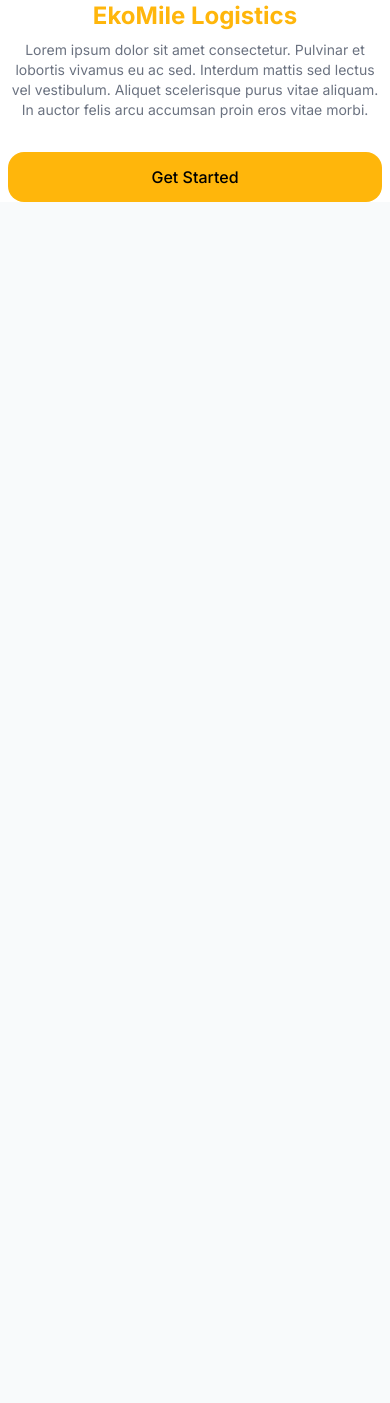
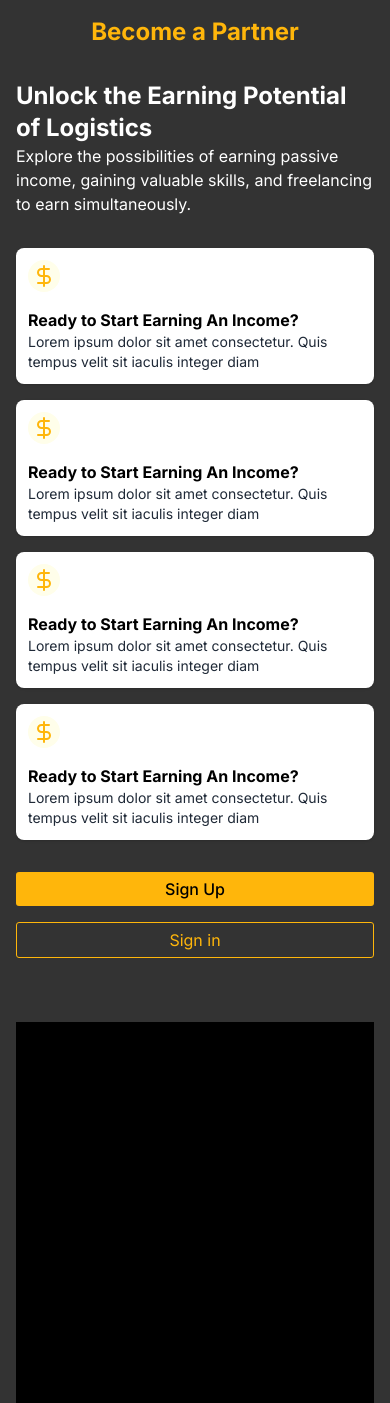
Before and after one commit to ieadeleke/dashboard, a Next.js app: page /start in a window 390 px wide. Shown: the top 1403 px of the page. Before the commit the page ends 844 px from the top, so only its background shows below. Built offline with nearby package versions, Linux system fonts and the light colour scheme.

Commit message:
added responsiveness to become a partner

```diff
--- a/src/components/page_components/landing-page/become-a-partner/index.tsx
+++ b/src/components/page_components/landing-page/become-a-partner/index.tsx
@@ -1,68 +1,84 @@
-import Button from "@/components/buttons"
-import { BuildingIcon, DollarSignIcon, HelpingHandIcon } from "lucide-react"
+import Button from "@/components/buttons";
+import { BuildingIcon, DollarSignIcon, HelpingHandIcon } from "lucide-react";
 
 type PartnerItemProps = {
-    title: string,
-    description: string,
-    icon: JSX.Element
-}
+  title: string;
+  description: string;
+  icon: JSX.Element;
+};
 
 const PartnerItem = (props: PartnerItemProps) => {
-    return <div className="flex flex-col shadow rounded-lg p-3 gap-4 bg-white text-black">
+  return (
+    <div className="flex flex-col shadow rounded-lg p-3 gap-4 bg-white text-black">
       <div className="self-start bg-primary-50 p-1 rounded-full">
-            <DollarSignIcon className='text-primary' />
+        <DollarSignIcon className="text-primary" />
       </div>
 
       <div>
         <h1 className="font-bold">Ready to Start Earning An Income?</h1>
-            <p className="text-sm text-gray-800">Lorem ipsum dolor sit amet consectetur. Quis tempus velit sit iaculis integer diam </p>
+        <p className="text-sm text-gray-800">
+          Lorem ipsum dolor sit amet consectetur. Quis tempus velit sit iaculis
+          integer diam{" "}
+        </p>
       </div>
     </div>
-}
+  );
+};
 
 const data: PartnerItemProps[] = [
   {
     title: "Ready to Start Earning An Income?",
-        description: "Lorem ipsum dolor sit amet consectetur. Quis tempus velit sit iaculis integer diam ",
-        icon: <DollarSignIcon className="text-primary" />
+    description:
+      "Lorem ipsum dolor sit amet consectetur. Quis tempus velit sit iaculis integer diam ",
+    icon: <DollarSignIcon className="text-primary" />,
   },
   {
     title: "Passive Income Made Easy",
-        description: "Lorem ipsum dolor sit amet consectetur. Dictum diam feugiat feugiat ullamcorper mi.",
-        icon: <HelpingHandIcon className="text-primary" />
+    description:
+      "Lorem ipsum dolor sit amet consectetur. Dictum diam feugiat feugiat ullamcorper mi.",
+    icon: <HelpingHandIcon className="text-primary" />,
   },
   {
     title: "Above 18 Years? You too can Earn",
-        description: "Lorem ipsum dolor sit amet consectetur. Donec consequat proin eu felis odio turpis enim commodo egestas.",
-        icon: <BuildingIcon className="text-primary" />
+    description:
+      "Lorem ipsum dolor sit amet consectetur. Donec consequat proin eu felis odio turpis enim commodo egestas.",
+    icon: <BuildingIcon className="text-primary" />,
   },
   {
     title: "Above 18 Years? You too can Earn",
-        description: "Lorem ipsum dolor sit amet consectetur. Donec consequat proin eu felis odio turpis enim commodo egestas.",
-        icon: <BuildingIcon className="text-primary" />
+    description:
+      "Lorem ipsum dolor sit amet consectetur. Donec consequat proin eu felis odio turpis enim commodo egestas.",
+    icon: <BuildingIcon className="text-primary" />,
   },
-]
+];
 
 export const BecomeAPartner = () => {
-    return <div className="flex flex-col gap-16 bg-[#333333] text-white px-16 py-16">
-        <h2 className="text-primary font-bold text-center text-2xl">Become a Partner</h2>
+  return (
+    <div className="flex flex-col gap-8 bg-[#333333] text-white px-4 py-4 md:px-8 md:py-8 md:gap-16">
+      <h2 className="text-primary font-bold text-center text-2xl">
+        Become a Partner
+      </h2>
 
-        <div className="grid grid-cols-2 min-h-[500px] gap-16 items-center">
-
-            <div className='flex flex-col gap-8'>
+      <div className="grid grid-cols-1 gap-16 items-center lg:grid-cols-2">
+        <div className="flex flex-col gap-8">
           <div>
-                    <h1 className="font-bold text-2xl">Unlock the Earning Potential of Logistics</h1>
-                    <p>Explore the possibilities of earning passive income, gaining valuable skills, and freelancing to earn simultaneously.</p>
+            <h1 className="font-bold text-2xl">
+              Unlock the Earning Potential of Logistics
+            </h1>
+            <p>
+              Explore the possibilities of earning passive income, gaining
+              valuable skills, and freelancing to earn simultaneously.
+            </p>
           </div>
 
-                <div className="grid grid-cols-2 grid-rows-2 gap-4">
-                    {data.map((item) => <PartnerItem key={item.title} {...item} />)}
+          <div className="grid grid-cols-1 grid-rows-2 gap-4 md:grid-cols-2">
+            {data.map((item) => (
+              <PartnerItem key={item.title} {...item} />
+            ))}
           </div>
 
-                <div className="flex items-center gap-8 w-[50%]">
-                    <Button className="flex-1">
-                        Sign Up
-                    </Button>
+          <div className="flex flex-col gap-4 md:flex-row md:items-center md:w-[80%] md:gap-8">
+            <Button className="flex-1">Sign Up</Button>
 
             <Button variant="outlined" className="flex-1">
               Sign in
@@ -70,7 +86,8 @@ export const BecomeAPartner = () => {
           </div>
         </div>
 
-            <div className="h-full bg-black" />
+        <div className="h-[500px] bg-black" />
       </div>
     </div>
-}
+  );
+};
--- a/src/pages/start.tsx
+++ b/src/pages/start.tsx
@@ -20,9 +20,9 @@ export default function HomePage() {
           <HeroOptions />
         </div> */}
         {/* <OurServices /> */}
-        <EkoMileLogistics />
-        {/* <BecomeAPartner />
-        <CalculateShipping />
+        {/* <EkoMileLogistics /> */}
+        <BecomeAPartner />
+        {/* <CalculateShipping />
         <Testimonials />
         <FAQ />
         <DownloadApp />
```
Lines whose indentation alone changed are shown as unchanged.
